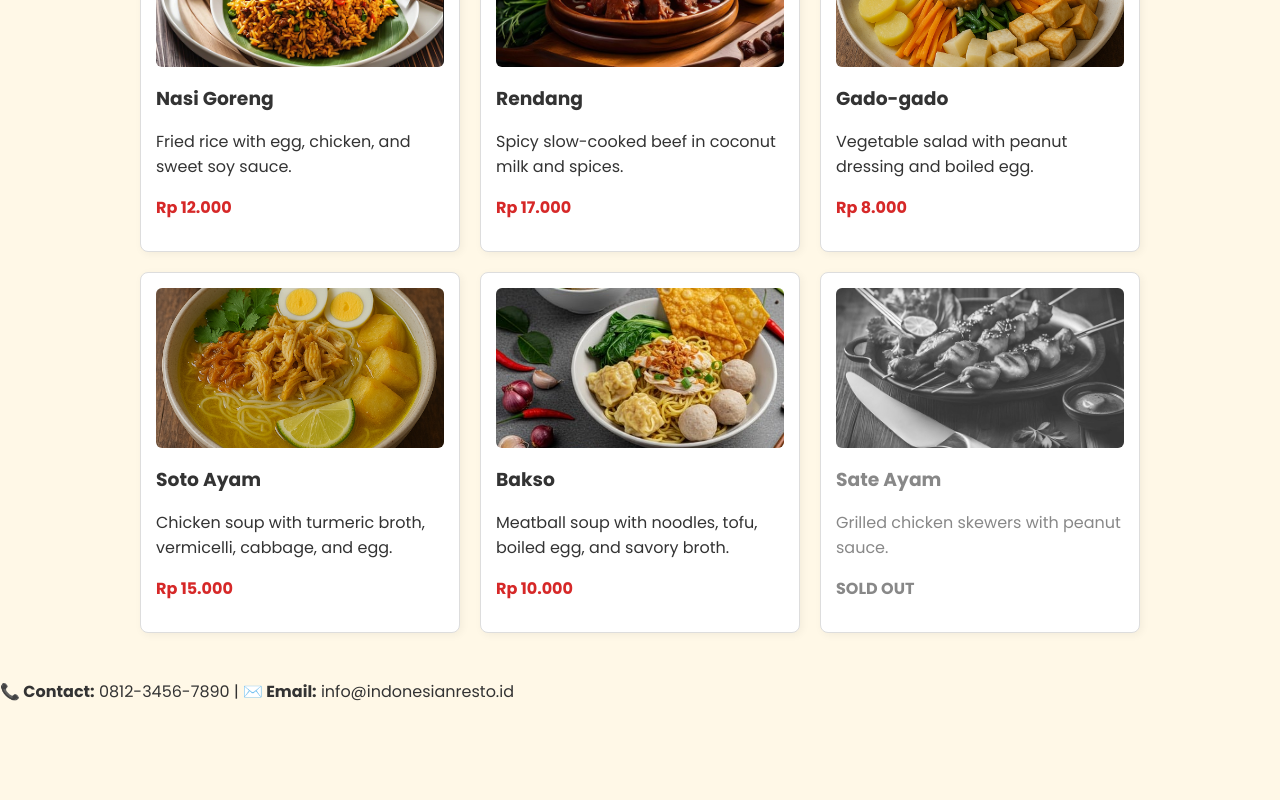
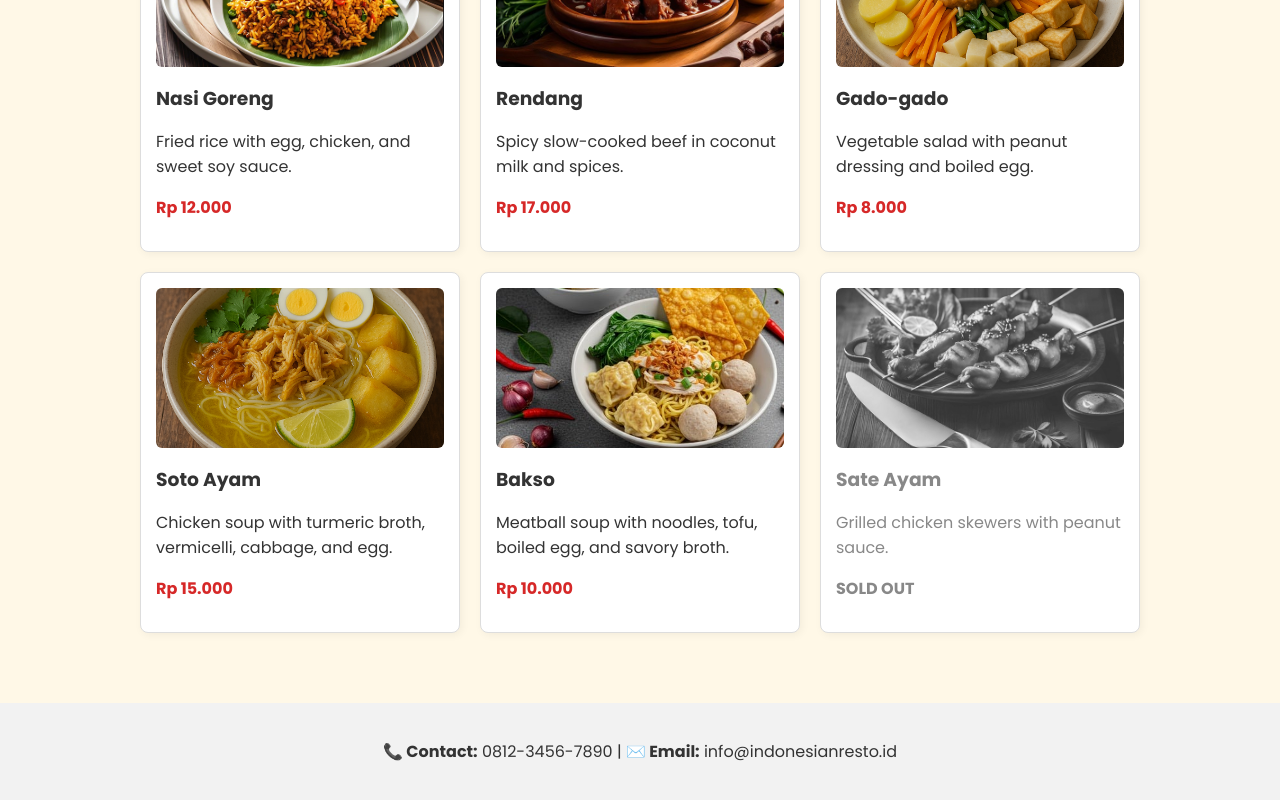
Before and after one commit to argus1995/indonesian-resto, a React (Vite) app: page / in a window 1280 px wide. Shown: the part 464-1264 px from the top of the page. Before the commit the page ends 1184 px from the top, so only its background shows below. Built offline with nearby package versions, Linux system fonts and the light colour scheme.

Commit message:
style(footer): add style to footer

```diff
--- a/src/App.css
+++ b/src/App.css
@@ -121,3 +121,12 @@ main {
 .menu-item p.price.sold-out {
   color: #888;
 }
+
+/* Footer */
+footer {
+  text-align: center;
+  padding: 20px;
+  background-color: #f2f2f2;
+  font-size: 16px;
+  margin-top: 40px;
+}
```
